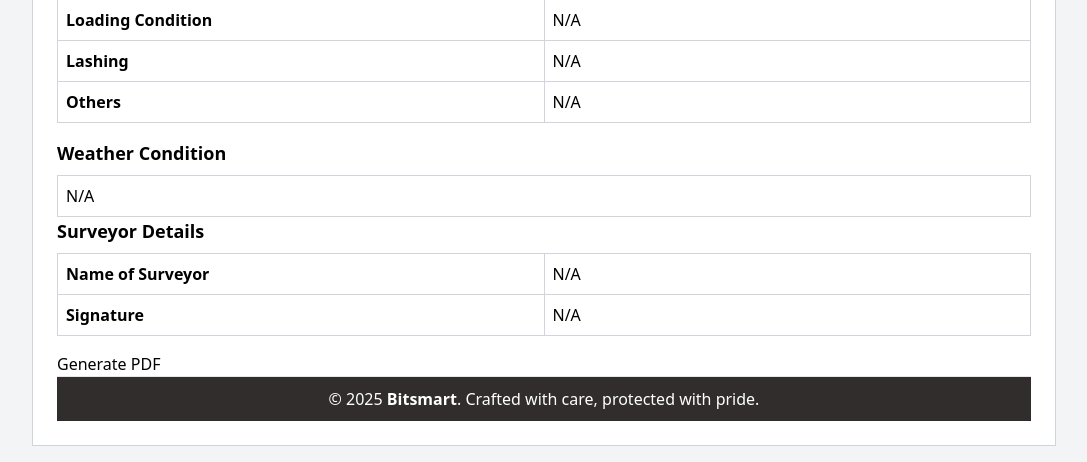
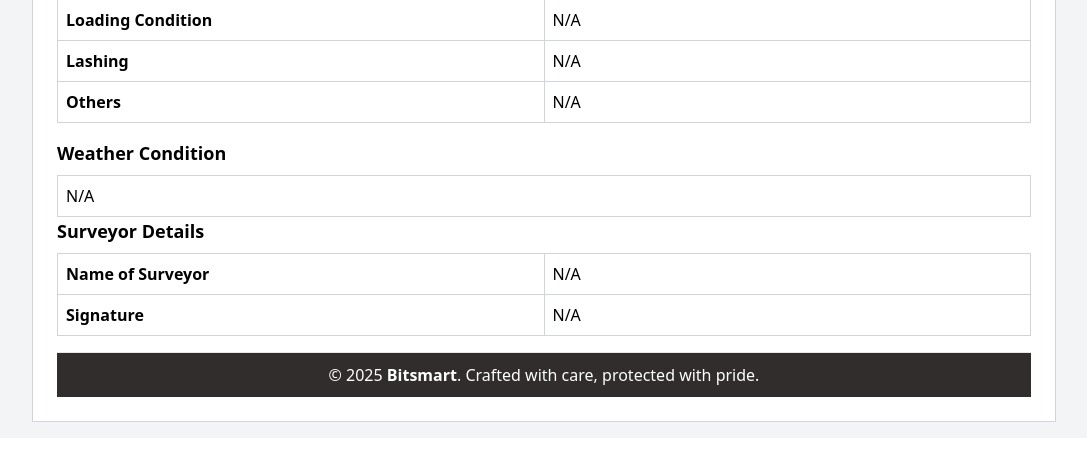
Before and after one commit to Praveen3226/viking12, a Flask app: template templates/reportFCL1.html in a window 1280 px wide. Shown: the part 1202-1664 px from the top of the page, without its empty margins (96-1183 px from the left). After the commit the page ends 1624 px from the top, so only its background shows below. Run offline with Flask 3, Linux system fonts and the light colour scheme; the template is opened without the code that fills it, so the values that code supplies are empty; some libraries are stand-ins or nearby versions.

Commit message:
Update reportFCL1.html

```diff
--- a/templates/reportFCL1.html
+++ b/templates/reportFCL1.html
@@ -445,7 +445,7 @@ h1 {
         <button onclick="generatePDF()" class="fixed bottom-8 right-8 bg-red-700 text-white px-4 py-2 rounded-lg shadow-lg hover:bg-red-800 z-50">
             <i class="fas fa-print mr-2"></i>Print PDF
         </button>
-        <button onclick="generatePDF()">Generate PDF</button>
+
 
         <!-- Footer -->
         <footer class="footer">
```
